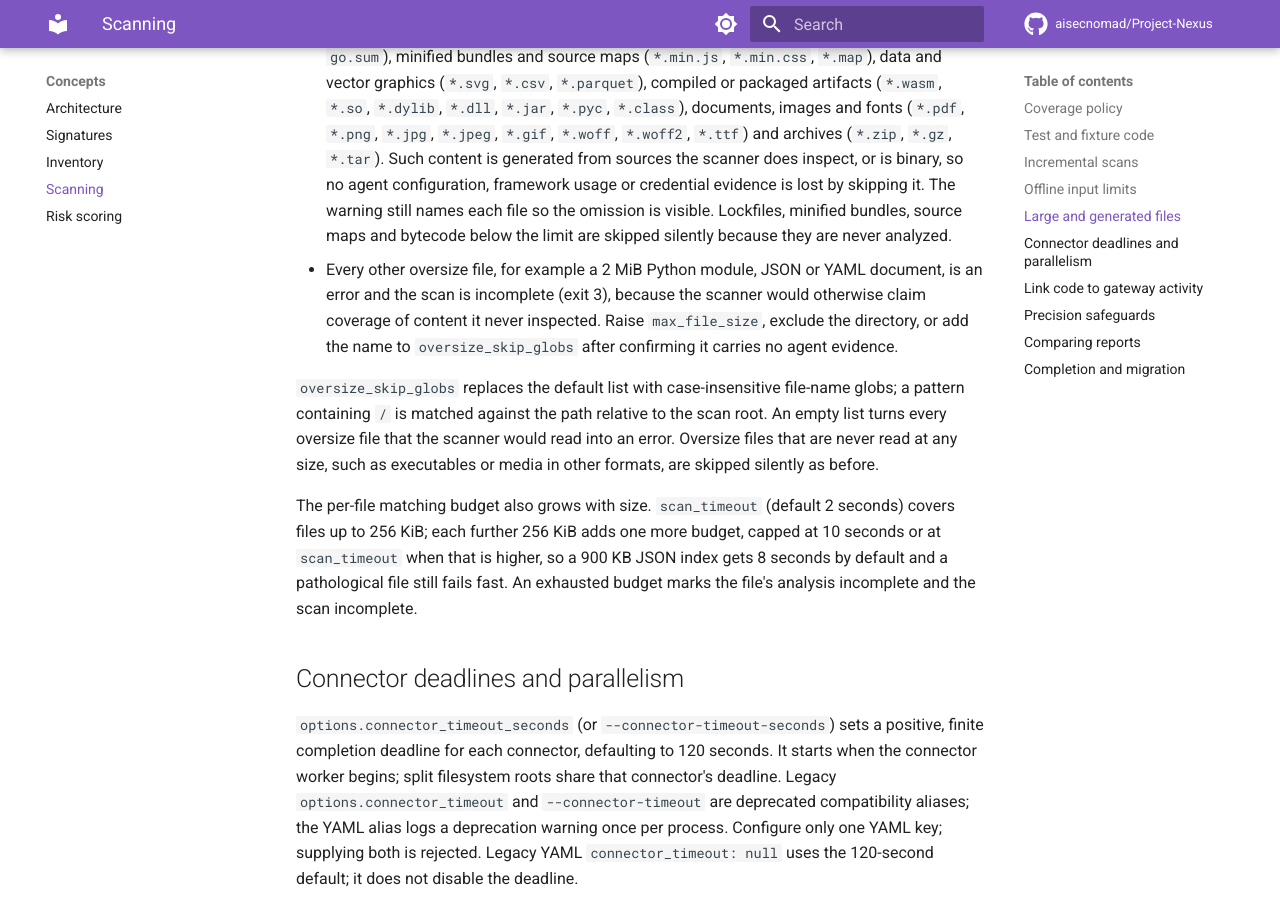
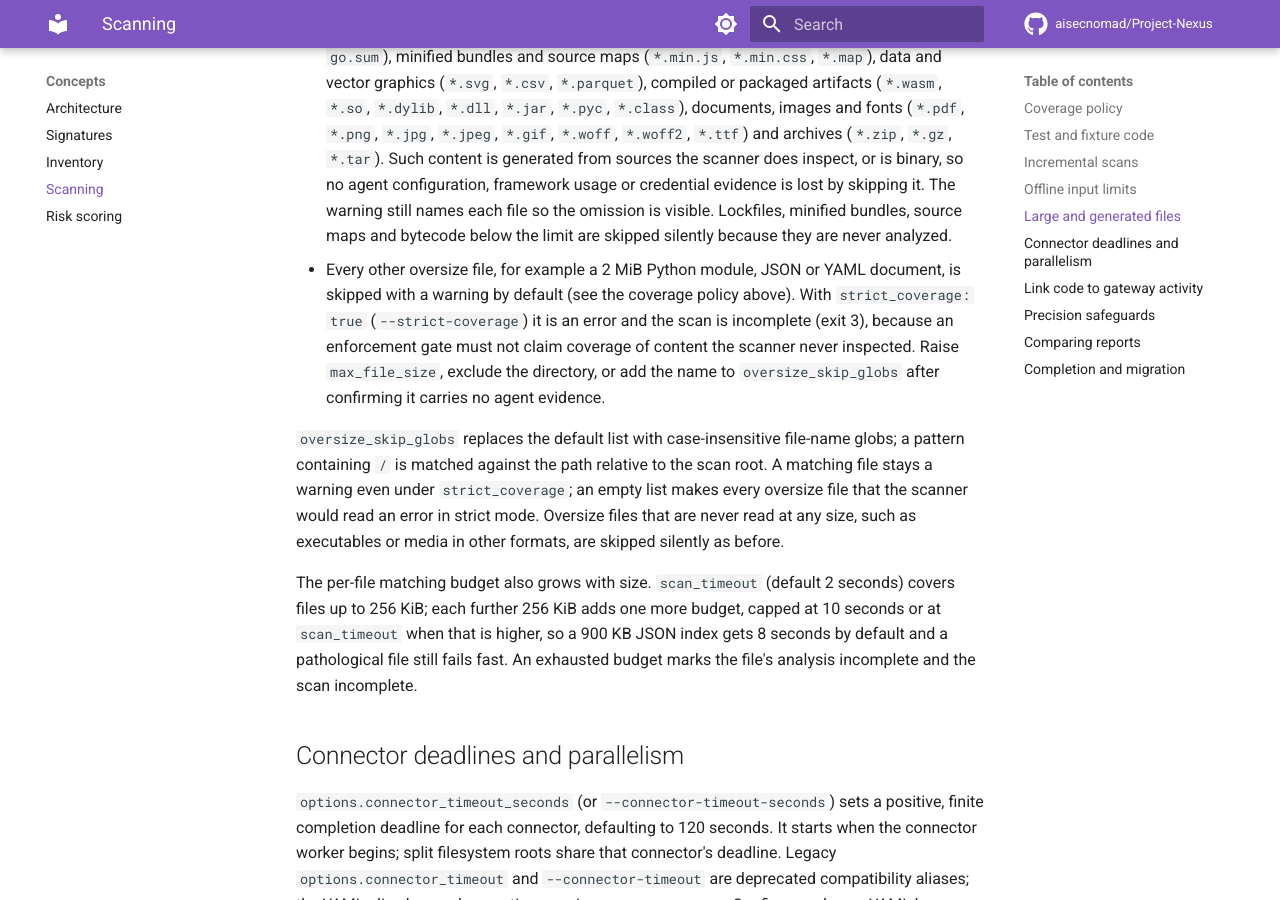
Before and after one commit to aisecnomad/Project-Nexus, an MkDocs documentation site: the page built from docs/scanning.md, in a window 1280 px wide and 900 px high, scrolled down 3411 px. Built offline with MkDocs 1.6.1 and Material for MkDocs 9.7.7, drawn with Linux system fonts in a browser that asks for light colours; comment, search, counter and statistics services are not loaded.

Commit message:
Align oversize coverage, gateway goldens and provider attribution with #47
- Oversize files: the merged policy skips any oversize file with a warning by
  default, makes it an error under strict_coverage, and always keeps
  oversize_skip_globs matches as warnings. The performance-guard tests and the
  option documentation describe that combination.
- Gateway goldens regenerated with the repository's update mode: every risk
  block gains danger_score, and one caller loses the assumed memory
  capability.
- The langchain-openai import now also attributes provider.openai, which the
  signature test expected not to happen.

Co-Authored-By: Claude Fable 5.1 <noreply@anthropic.com>
Claude-Session: https://claude.ai/code/session_011H2bJUFkdSTTWxpEScgZnh

```diff
--- a/docs/scanning.md
+++ b/docs/scanning.md
@@ -158,15 +158,18 @@ incomplete depends on what the file could hide:
   so the omission is visible. Lockfiles, minified bundles, source maps and
   bytecode below the limit are skipped silently because they are never analyzed.
 * Every other oversize file, for example a 2 MiB Python module, JSON or YAML
-  document, is an error and the scan is incomplete (exit 3), because the scanner
-  would otherwise claim coverage of content it never inspected. Raise
-  `max_file_size`, exclude the directory, or add the name to
-  `oversize_skip_globs` after confirming it carries no agent evidence.
+  document, is skipped with a warning by default (see the coverage policy
+  above). With `strict_coverage: true` (`--strict-coverage`) it is an error and
+  the scan is incomplete (exit 3), because an enforcement gate must not claim
+  coverage of content the scanner never inspected. Raise `max_file_size`,
+  exclude the directory, or add the name to `oversize_skip_globs` after
+  confirming it carries no agent evidence.
 
 `oversize_skip_globs` replaces the default list with case-insensitive file-name
 globs; a pattern containing `/` is matched against the path relative to the scan
-root. An empty list turns every oversize file that the scanner would read into an
-error. Oversize files that are never read at any size, such as executables or
+root. A matching file stays a warning even under `strict_coverage`; an empty
+list makes every oversize file that the scanner would read an error in strict
+mode. Oversize files that are never read at any size, such as executables or
 media in other formats, are skipped silently as before.
 
 The per-file matching budget also grows with size. `scan_timeout` (default 2
```
Also changed, not shown: 10 other files.
